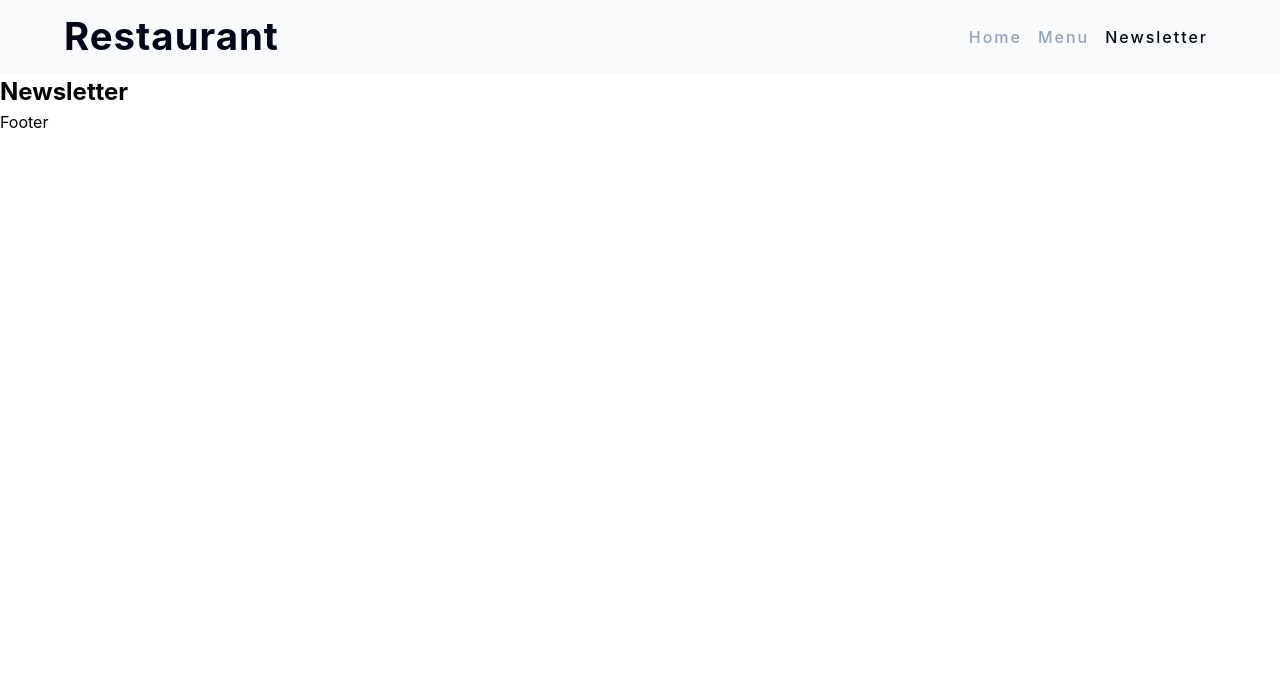
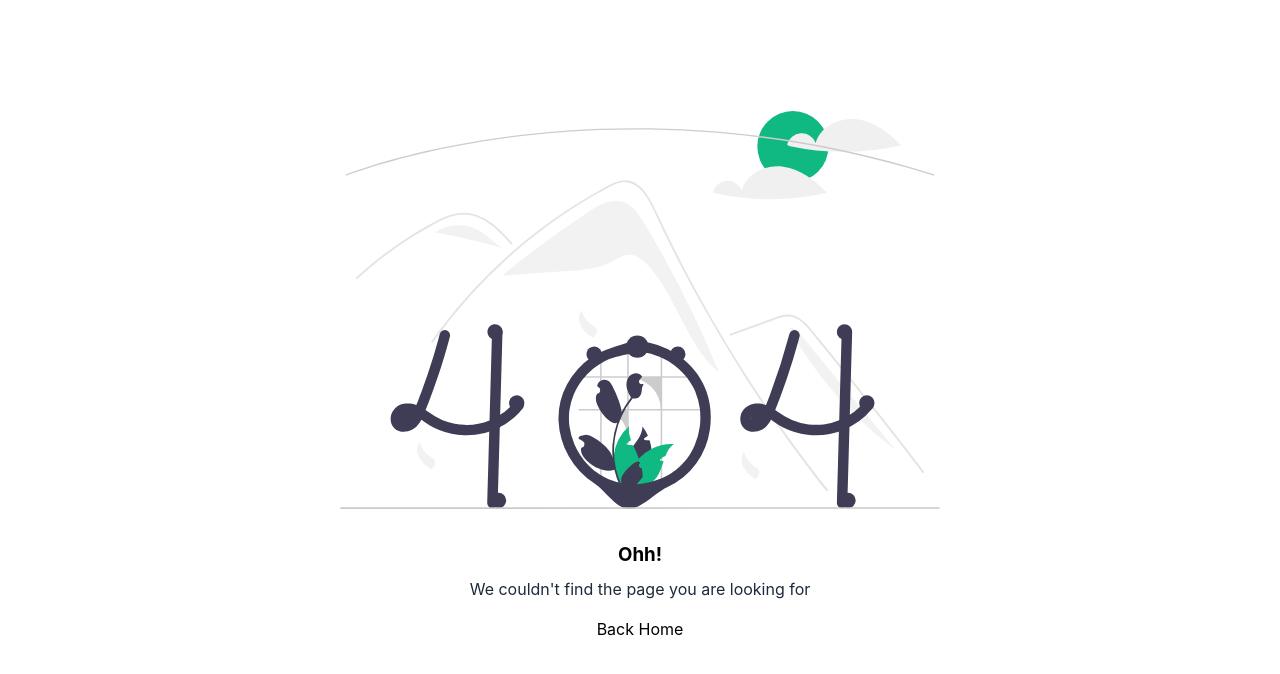
Before and after one commit to ken-cherry/restaurant-vite, a React (Vite) app: page /newsletter in a window 1280 px wide. Shown: the top 674 px of the page. Built offline with nearby package versions, Linux system fonts and the light colour scheme.

Commit message:
Commented out newsletter, edited readme, styled error page

```diff
--- /dev/null
+++ b/src/assets/wrappers/ErrorPage.js
@@ -0,0 +1,5 @@
+import styled from "styled-components";
+
+const Wrapper = styled.div``;
+
+export default Wrapper;
--- a/src/components/Navbar.jsx
+++ b/src/components/Navbar.jsx
@@ -14,9 +14,9 @@
           <NavLink to="/menu" className="nav-link">
             menu
           </NavLink>
-          <NavLink to="/newsletter" className="nav-link">
+          {/* <NavLink to="/newsletter" className="nav-link">
             newsletter
-          </NavLink>
+          </NavLink> */}
         </div>
       </div>
     </Wrapper>
@@ -31,7 +31,7 @@
     margin: 0 auto;
     display: flex;
     flex-direction: column;
-    padding: 0.5rem 2rem;
+    /* padding: 0.5rem 2rem; */
   }
   .logo {
     font-size: clamp(1.5rem, 3vw, 3rem);
--- a/src/index.css
+++ b/src/index.css
@@ -149,7 +149,7 @@
 
 .hero-container {
   background-image: linear-gradient(rgba(0, 0, 0, 0.5), rgba(0, 0, 0, 0.5)),
-    url("./images/hero-background-2.jpg");
+    url("./images/hero-background-2.jpg") !important;
 }
 
 .hero-center {
@@ -164,3 +164,9 @@
   margin: 0 auto;
   padding: 5rem 2rem;
 } */
+.page {
+  width: var(--view-width);
+  max-width: var(--max-width);
+  margin: 0 auto;
+  padding: 5rem 2rem;
+}
--- a/src/pages/Error.jsx
+++ b/src/pages/Error.jsx
@@ -1,7 +1,60 @@
 import React from "react";
+// import Wrapper from "../assets/wrappers/ErrorPage";
+import styled from "styled-components";
+import { Link, useRouteError } from "react-router-dom";
+import img from "../assets/not-found.svg";
 
 const Error = () => {
-  return <h2>Error</h2>;
+  const error = useRouteError();
+  console.log(error);
+  if (error.status === 404) {
+    return (
+      <Wrapper>
+        <div>
+          <img src={img} alt="not found" />
+          <h3>Ohh!</h3>
+          <p>We couldn't find the page you are looking for</p>
+          <Link to="/">back home</Link>
+        </div>
+      </Wrapper>
+    );
+  }
+  return (
+    <Wrapper>
+      <div>
+        <h3>something went wrong</h3>
+      </div>
+    </Wrapper>
+  );
 };
 
+const Wrapper = styled.section`
+  min-height: 100vh;
+  text-align: center;
+  display: flex;
+  align-items: center;
+  justify-content: center;
+  img {
+    width: 90vw;
+    max-width: 600px;
+    display: block;
+    margin-bottom: 2rem;
+    margin-top: -3rem;
+  }
+  h3 {
+    margin-bottom: 0.5rem;
+  }
+
+  p {
+    line-height: 1.5;
+    margin-top: 0.5rem;
+    margin-bottom: 1rem;
+    color: var(--slate-800);
+  }
+  a {
+    color: var(--primary-500);
+    text-transform: capitalize;
+    text-decoration: none;
+  }
+`;
 export default Error;
```
Also changed, not shown: src/App.jsx (+4 -4 lines), src/assets/not-found.svg (added), 1 other file (tests, documents, lock files or other folders).
